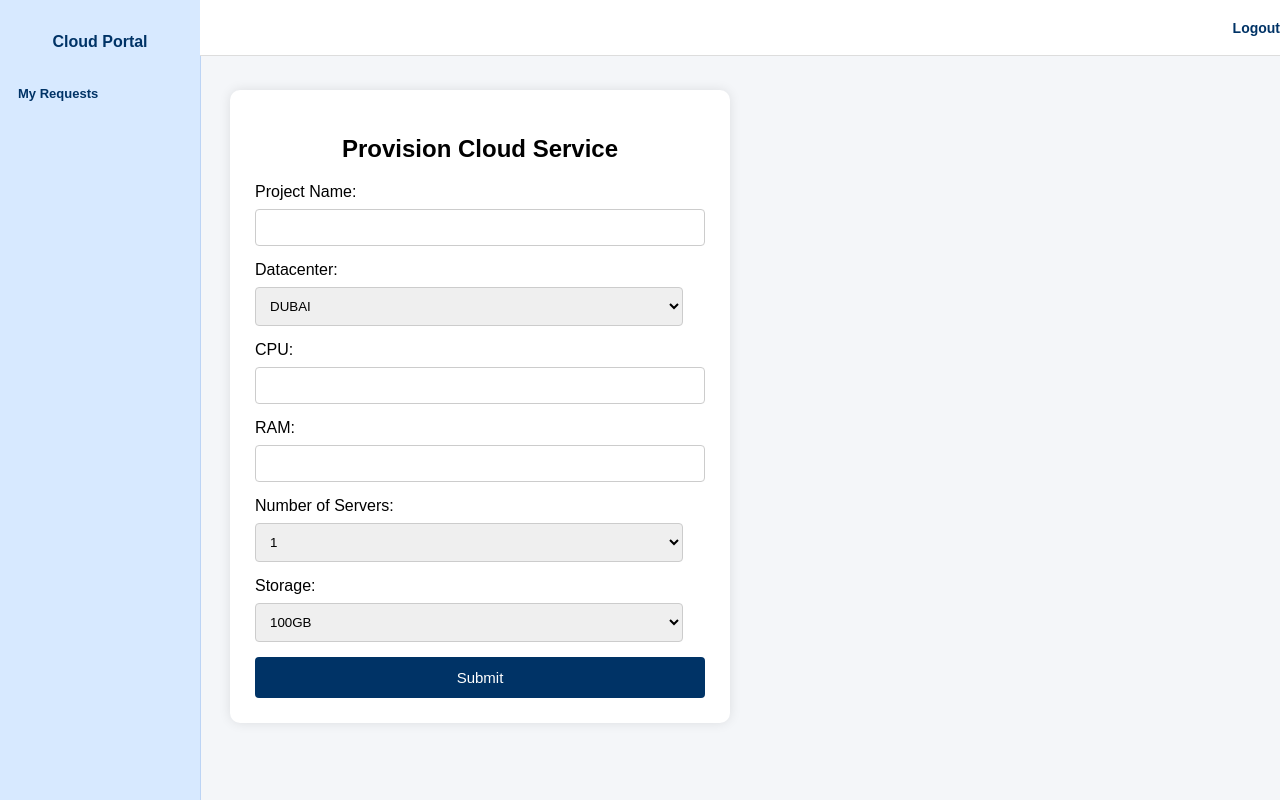
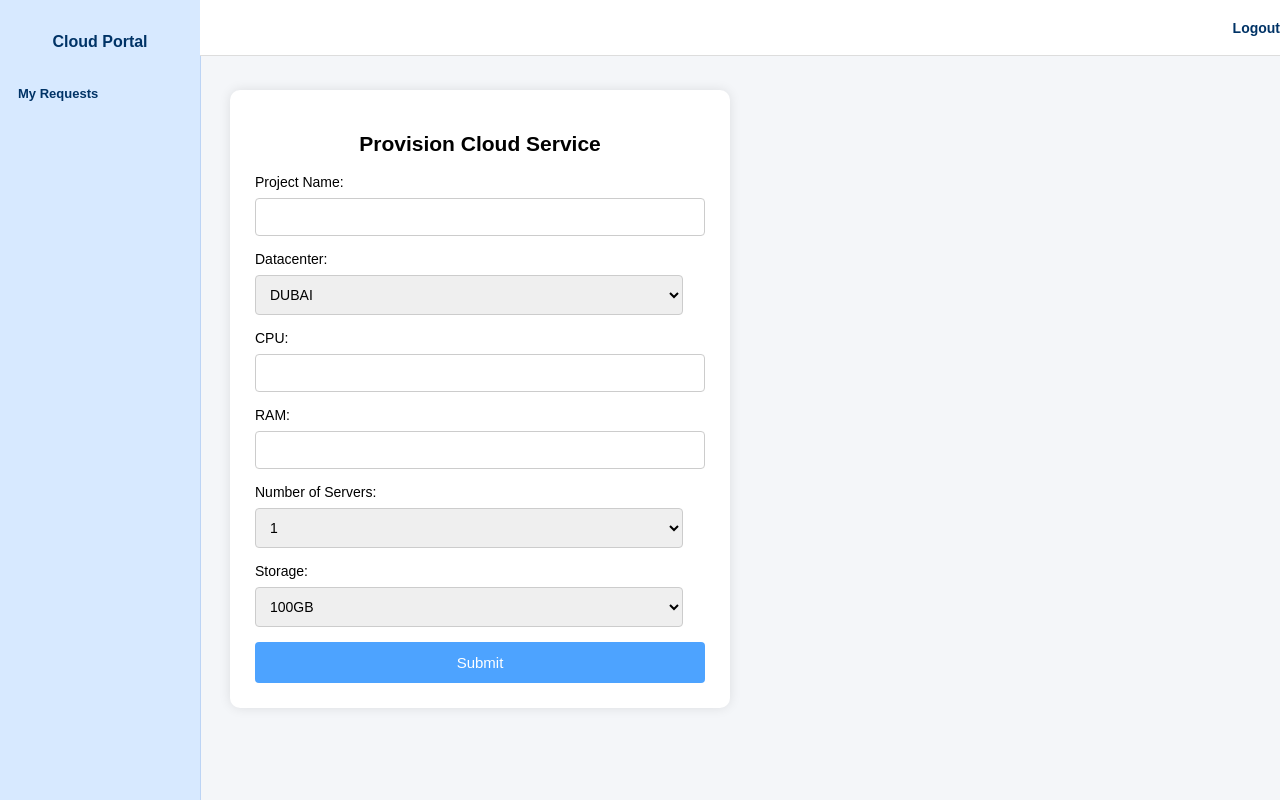
Before and after one commit to maverickkeypuncher/cloudapp, a Flask app: page /form in a window 1280 px wide. Run offline with Flask 3, Linux system fonts and the light colour scheme.

Commit message:
form.html 20122025-1356

```diff
--- a/app/templates/form.html
+++ b/app/templates/form.html
@@ -5,6 +5,7 @@
     <style>
         body {
             margin: 0;
+	    font-size: 14px;
             font-family: Arial, sans-serif;
             background-color: #f4f6f9;
         }
@@ -86,12 +87,13 @@
             margin: 8px 0 15px 0;
             border-radius: 4px;
             border: 1px solid #ccc;
+	    font-size: 14px;
         }
 
         button {
             width: 100%;
             padding: 12px;
-            background-color: #003366;
+            background-color: #4da3ff;
             color: white;
             border: none;
             border-radius: 4px;
```
